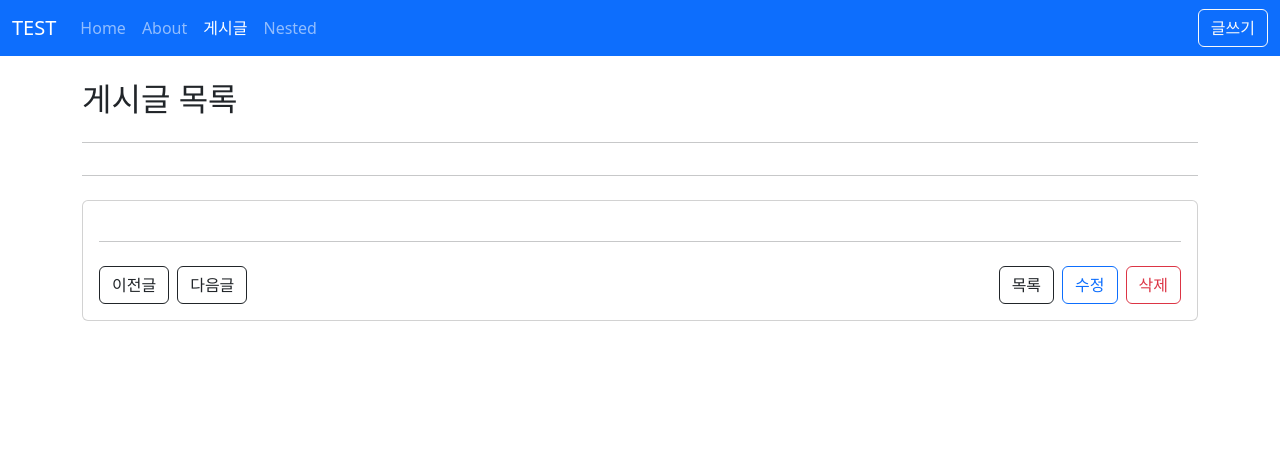
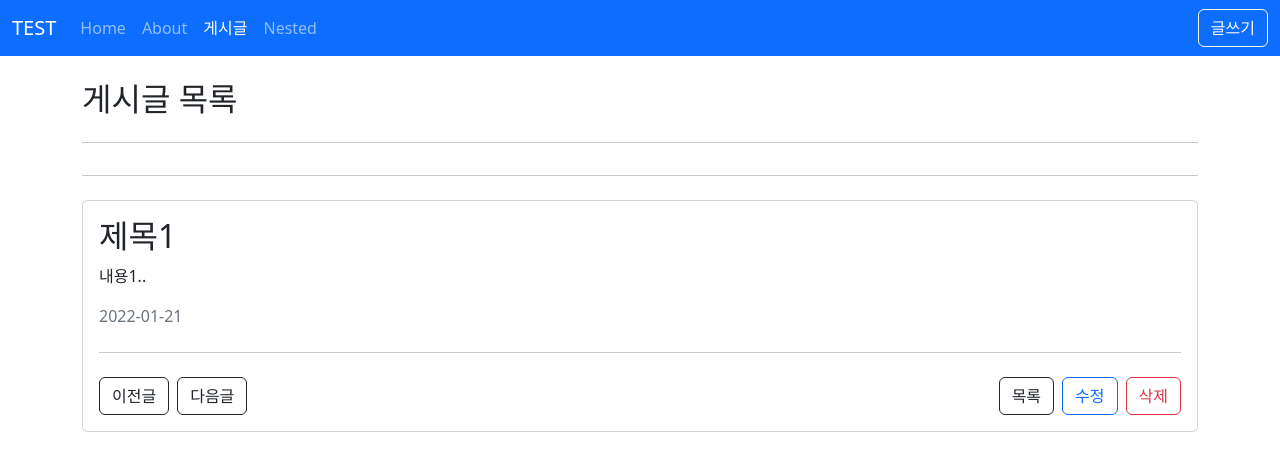
Before and after one commit to jsb8740/vue-study, a Vue app: page /posts in a window 1280 px wide. Shown: the top 470 px of the page. Built offline with nearby package versions, Linux system fonts and the light colour scheme; data requests are answered from the project's data file.

Commit message:
feat: 삭제기능 추가

```diff
--- a/src/views/posts/PostDetailView.vue
+++ b/src/views/posts/PostDetailView.vue
@@ -1,8 +1,8 @@
 <template>
   <div>
-    <h2>{{ form.title }}</h2>
-    <p>{{ form.content }}</p>
-    <p class="text-muted">{{ form.createdAt }}</p>
+    <h2>{{ post.title }}</h2>
+    <p>{{ post.content }}</p>
+    <p class="text-muted">{{ post.createdAt }}</p>
     <hr class="my-4" />
     <div class="row g-2">
       <div class="col-auto">
@@ -23,7 +23,7 @@
         </button>
       </div>
       <div class="col-auto">
-        <button class="btn btn-outline-danger">삭제</button>
+        <button class="btn btn-outline-danger" @click="remove">삭제</button>
       </div>
     </div>
   </div>
@@ -31,7 +31,7 @@
 
 <script setup lang="ts">
 import { useRoute, useRouter } from "vue-router";
-import { getPostById } from "@/api/posts";
+import { deletePosts, getPostById } from "@/api/posts";
 import { ref, type Ref } from "vue";
 import type { postsInfo } from "@/api/posts";
 
@@ -45,10 +45,27 @@ const props = defineProps<{
 
 // console.log(typeof numberId);
 
-const form: Ref<postsInfo> = ref({});
-const fetchPost = () => {
-  const data = getPostById(props.id);
-  form.value = { ...data };
+const remove = async () => {
+  try {
+    if (confirm("삭제 하시겠습니까?") === false) {
+      return;
+    }
+    await deletePosts(props.id);
+    goListPage();
+  } catch (error) {
+    throw error;
+  }
+};
+
+const post: Ref<postsInfo> = ref({});
+const fetchPost = async () => {
+  const { data } = await getPostById(props.id);
+  setPost(data);
+};
+const setPost = ({ title, content, createdAt }: postsInfo) => {
+  post.value.title = title;
+  post.value.content = content;
+  post.value.createdAt = createdAt;
 };
 fetchPost();
 // console.log(form.value);
```
